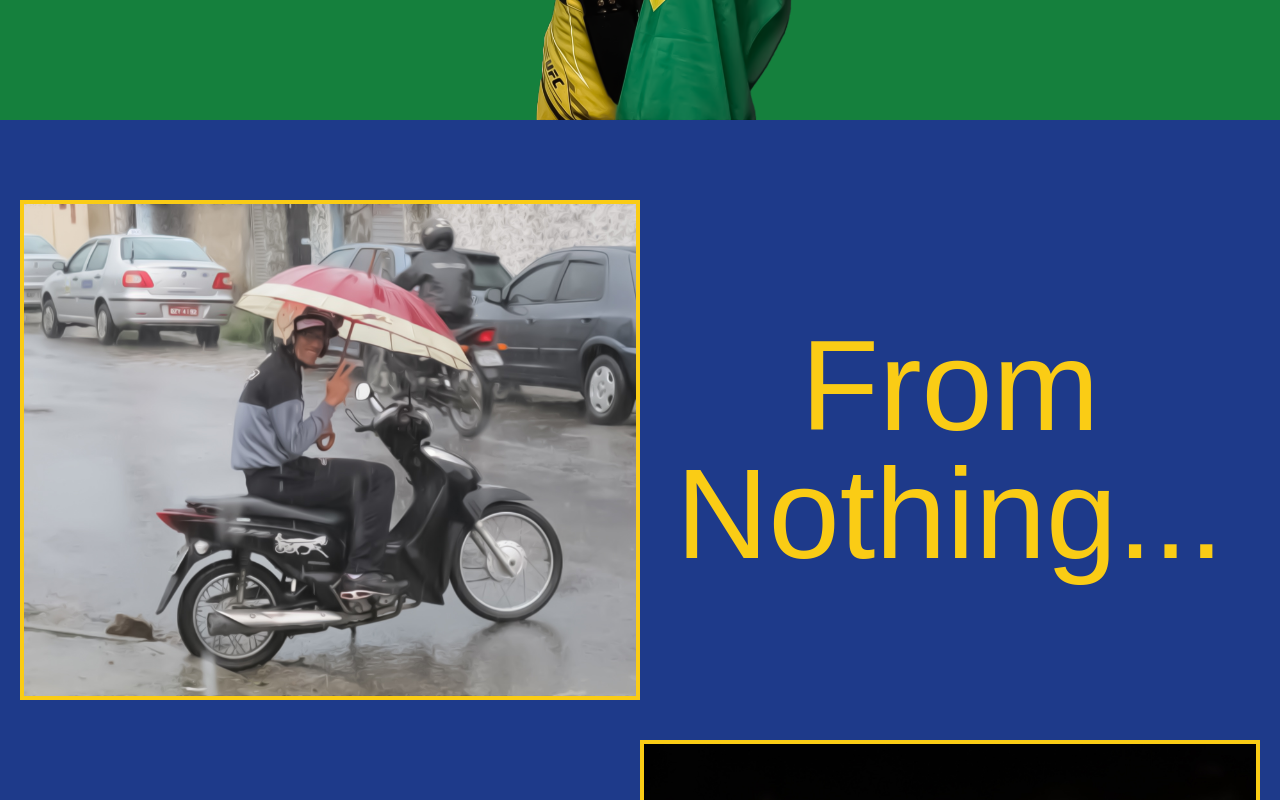
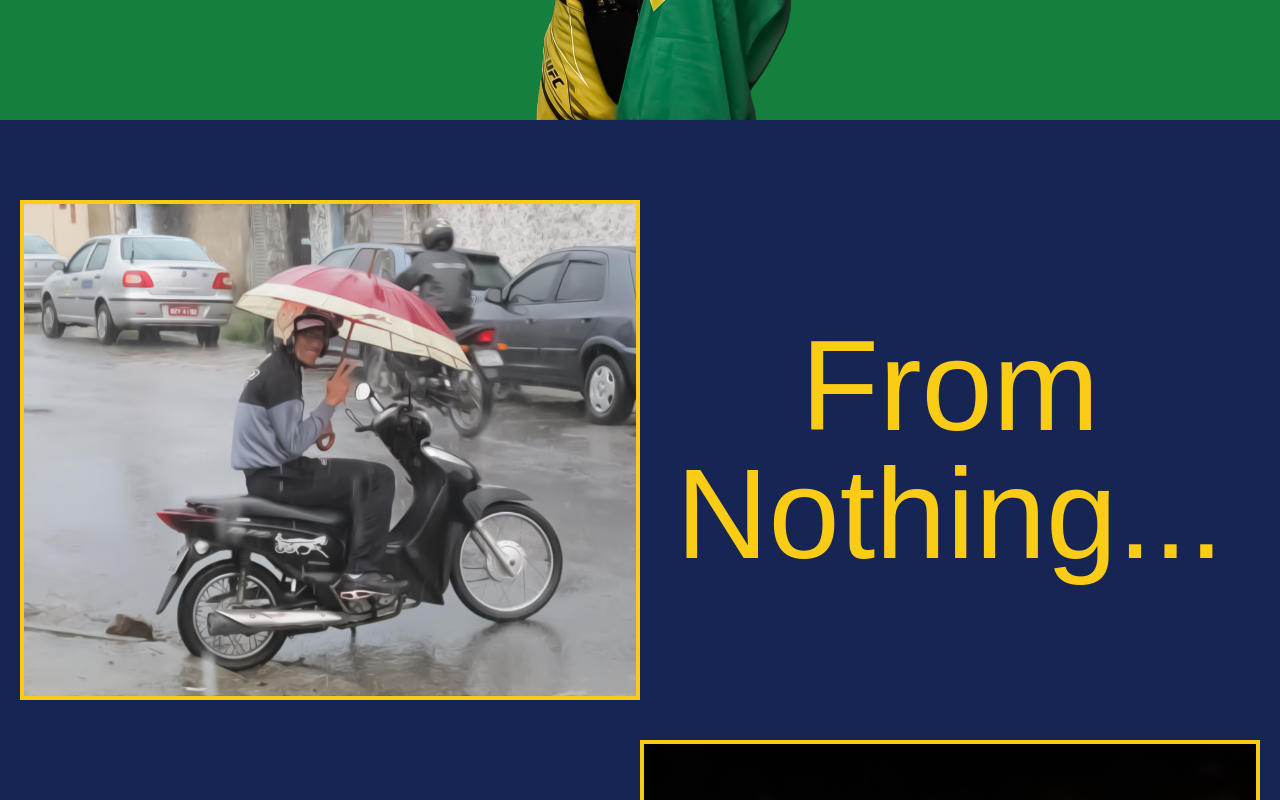
Before and after one commit to DavideCruciani/CharelsDoBronx, a React (Vite) app in the folder charles-ufc/: page / in a window 1280 px wide. Shown: the part 680-1480 px from the top of the page. Built offline with nearby package versions, Linux system fonts and the light colour scheme; a web font is replaced by a local one.

Commit message:
new history section color

```diff
--- a/charles-ufc/src/components/History.tsx
+++ b/charles-ufc/src/components/History.tsx
@@ -6,7 +6,7 @@ type HistoryProps = {
 
 const History = ({Scouter, FirstFight, Champion}: HistoryProps) => {
   return (
-    <section className="min-h-screen bg-blue-900" id="history">
+    <section className="min-h-screen bg-blue-950" id="history">
       <div className="container mx-auto px-5 text-center">
         <div className="flex flex-col-reverse justify-center items-center lg:flex-row  w-full pt-20">
           <div className="w-full lg:w-1/2">
```
